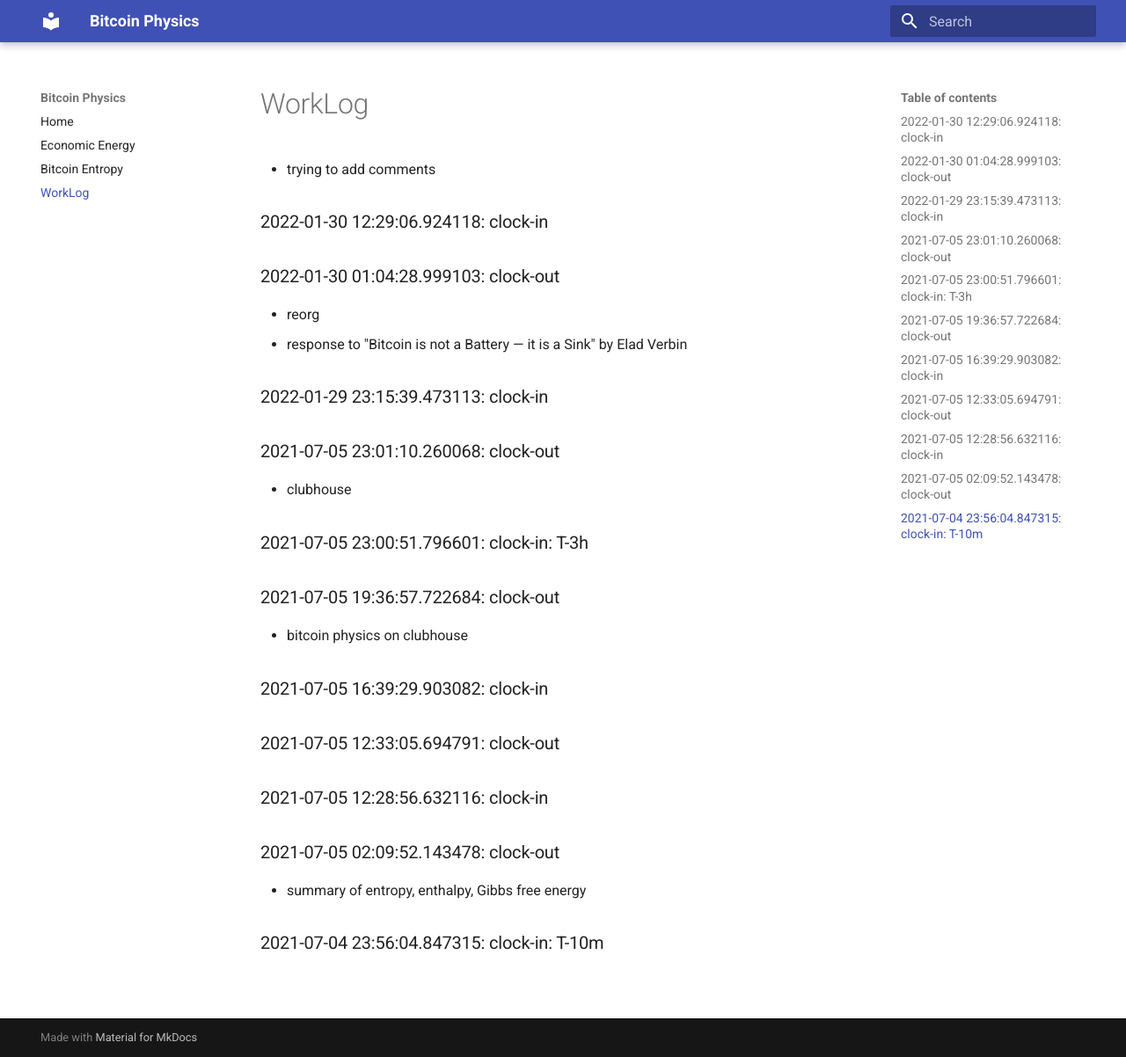
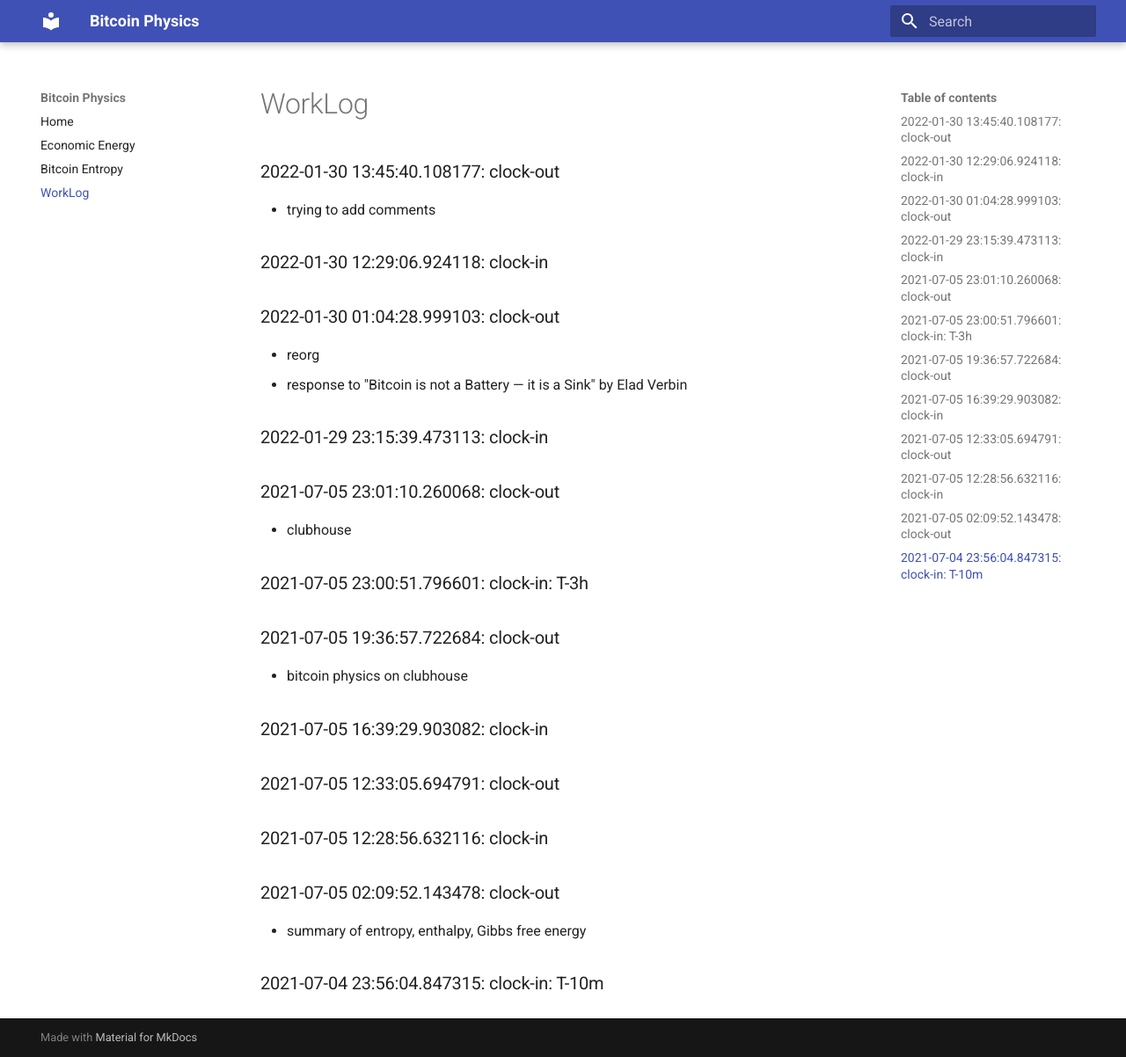
Before and after one commit to asherp/bitcoin_physics, an MkDocs documentation site: the page built from docs/WorkLog.md, in a window 1280 px wide and 1202 px high. Shown: the whole window at 88% size. Built offline with MkDocs 1.6.1 and Material for MkDocs 9.7.7, drawn with Linux system fonts in a browser that asks for light colours; comment, search, counter and statistics services are not loaded.

Commit message:
clock-out

```diff
--- a/docs/WorkLog.md
+++ b/docs/WorkLog.md
@@ -1,3 +1,5 @@
+### 2022-01-30 13:45:40.108177: clock-out
+
 * trying to add comments
 
 ### 2022-01-30 12:29:06.924118: clock-in
```
